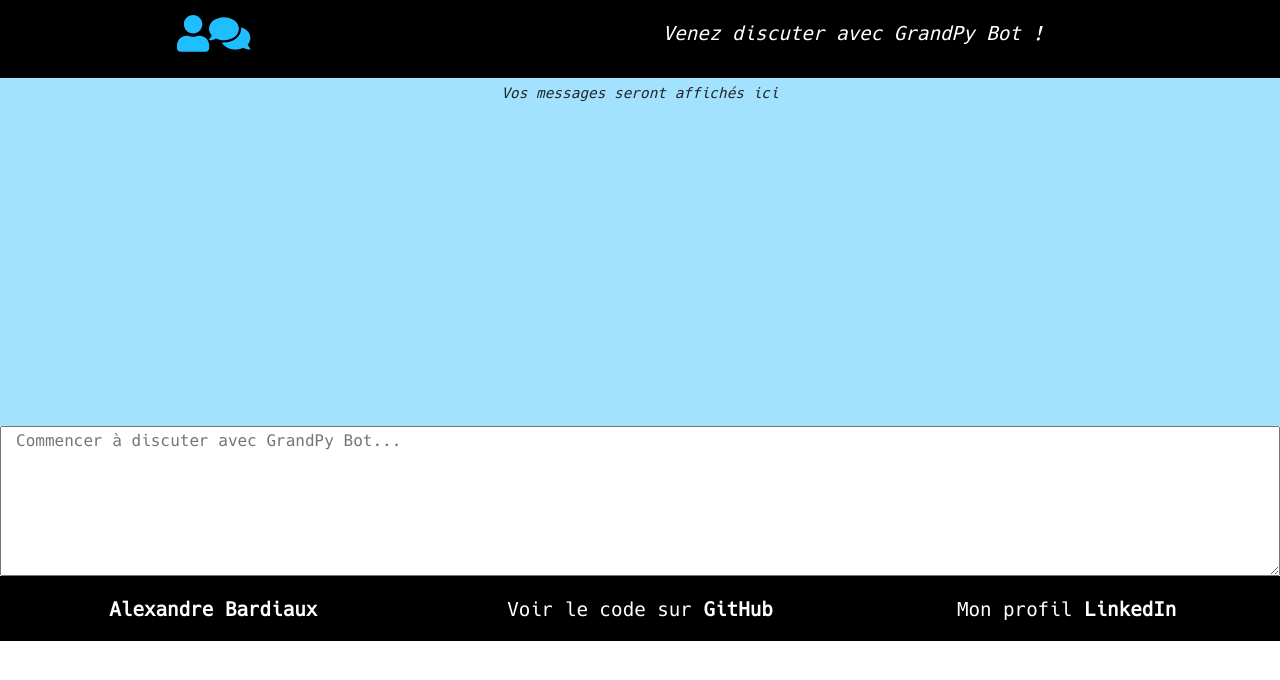
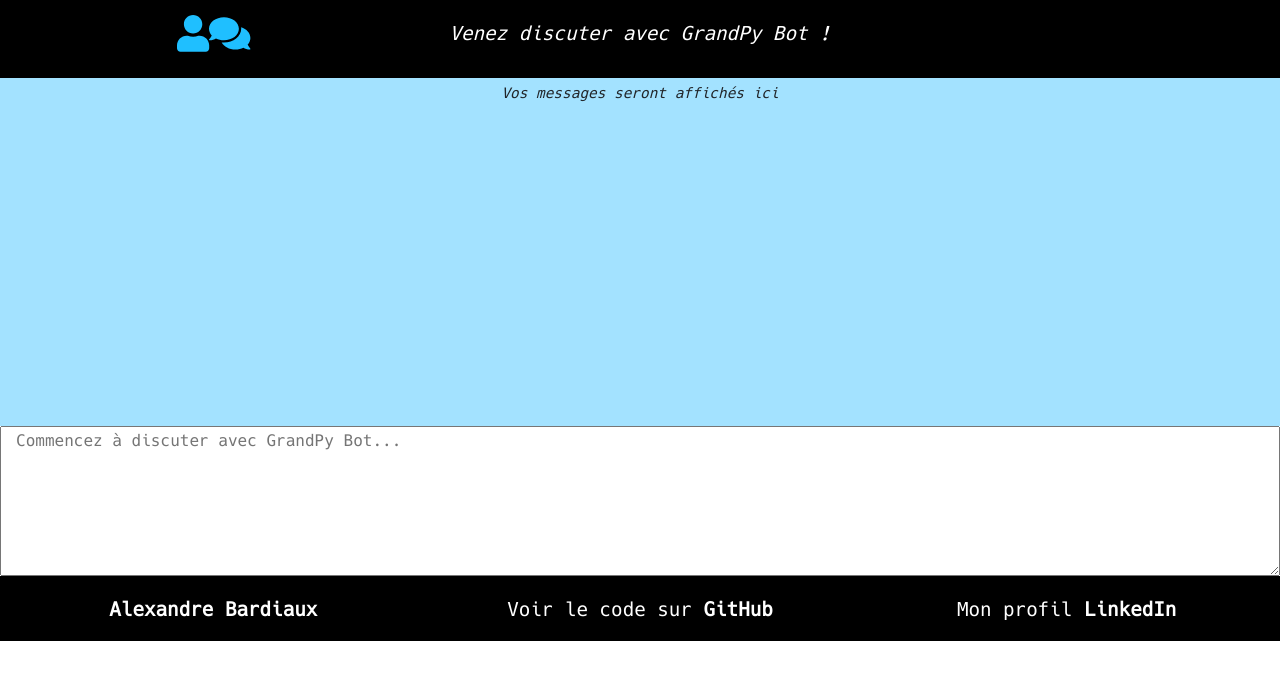
Before and after one commit to AlexBardDev/Project_7_OC, a Flask app: page / in a window 1280 px wide. Shown: the top 680 px of the page. Run offline with Flask 2, Linux system fonts and the light colour scheme; some libraries are stand-ins or nearby versions; some web fonts are replaced.

Commit message:
Spelling correction

```diff
--- a/templates/grandpy.html
+++ b/templates/grandpy.html
@@ -15,7 +15,7 @@
                 <p class="col-4 logo">
                     <span class="fas fa-user"></span><span class="fas fa-comments"></span>
                 </p>
-                <p class="col-8 slogan">
+                <p class="col-4 slogan">
                     Venez discuter avec GrandPy Bot !
                 </p>
             </header>
@@ -24,7 +24,7 @@
                 <div class="col-12 dialog">
                     <p class="text-center">Vos messages seront affichés ici</p>
                 </div>
-                <textarea class="col-12" rows="6" placeholder="Commencer à discuter avec GrandPy Bot..."></textarea>
+                <textarea class="col-12" rows="6" placeholder="Commencez à discuter avec GrandPy Bot..."></textarea>
             </section>
 
             <footer class="row text-center">
@@ -32,7 +32,7 @@
                     <a href="mailto:alexandre.bardiaux@outlook.com" data-toggle="tooltip" data-placement="top" data-trigger="hover" title="Cliquez ici pour m'envoyer un e-mail">Alexandre Bardiaux</a>
                 </p>
                 <p class="col-4">
-                    Voir le code sur <a href="https://github.com/AlexBardDev/Project_7_OC" target="_blank" data-toggle="tooltip" data-placement="top" data-trigger="hover" title="Cliquez ici pour être rediriger vers le repository GitHub">GitHub</a>
+                    Voir le code sur <a href="https://github.com/AlexBardDev/Project_7_OC" target="_blank" data-toggle="tooltip" data-placement="top" data-trigger="hover" title="Cliquez ici pour être redirigé vers le repository GitHub">GitHub</a>
                 </p>
                 <p class="col-4">
                     Mon profil <a href="https://www.linkedin.com/in/alexandre-bardiaux-2185b4104/" target="_blank" data-toggle="tooltip" data-placement="top" data-trigger="hover" title="Cliquez ici pour voir mon profil sur LinkedIn">LinkedIn</a>
```
